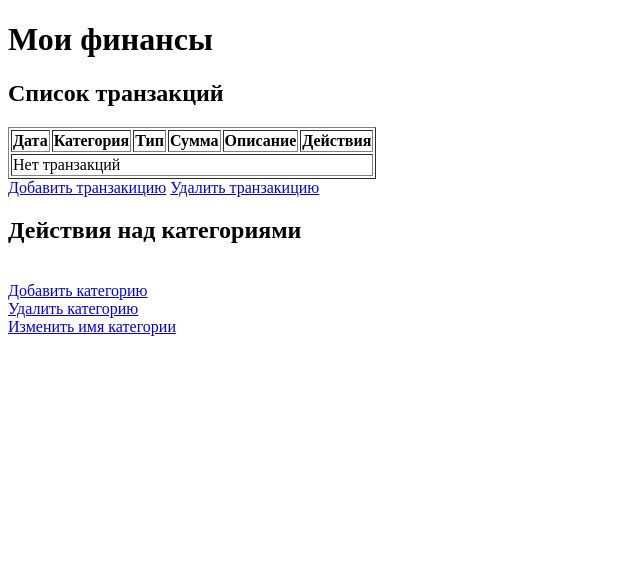
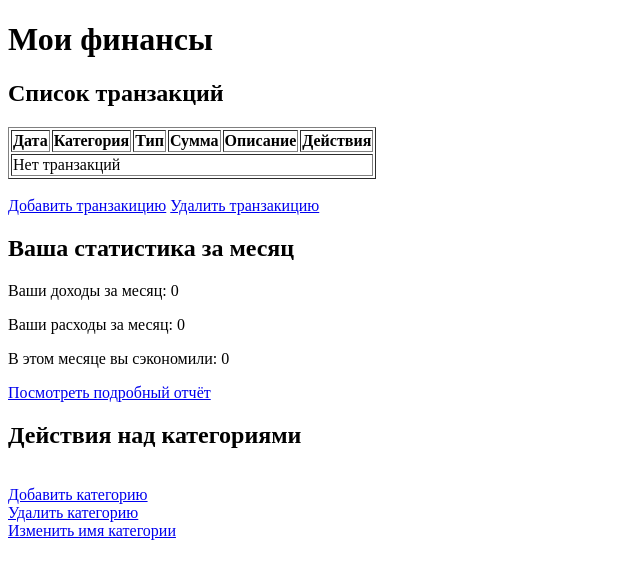
Before and after one commit to Nicolay-Mindigaleev/Financial_accounting_system, a Django app: page / in a window 1280 px wide. Shown: the part 26-605 px from the top of the page, without its empty margins (0-640 px from the left). Run offline with Django 5.2, Linux system fonts and the light colour scheme; the visitor is signed in with stand-in values (Sample User, id 1); data that the repository does not hold is empty.

Commit message:
fix index.html

```diff
--- a/core/templates/core/index.html
+++ b/core/templates/core/index.html
@@ -35,8 +35,21 @@
         {% endfor %}
     </tbody>
 </table>
+<br>
 <a href="{% url 'add_transaction' %}">Добавить транзакицию</a>
 <a href="{% url 'delete_transaction' %}">Удалить транзакицию</a>
+<br>
+<h2>Ваша статистика за месяц</h2>
+<p>Ваши доходы за месяц: {{ transaction_sum.incomes}}</p>
+<p>Ваши расходы за месяц: {{ transaction_sum.expenses}}</p>
+{% if transaction_sum.balance_sign %}
+<p>В этом месяце вы сэкономили: {{transaction_sum.balance}}</p>
+{% else %}
+<p>Ваши убытки за месяц: {{transaction_sum.balance}}</p>
+{% endif %}
+<a href="{% url 'report' %}">Посмотреть подробный отчёт</a>
+<br>
+
 <h2>Действия над категориями</h2>
 <br><a href="{% url 'add_category' %}">Добавить категорию</a>
 <br><a href="{% url 'delete_category' %}">Удалить категорию</a>
```
